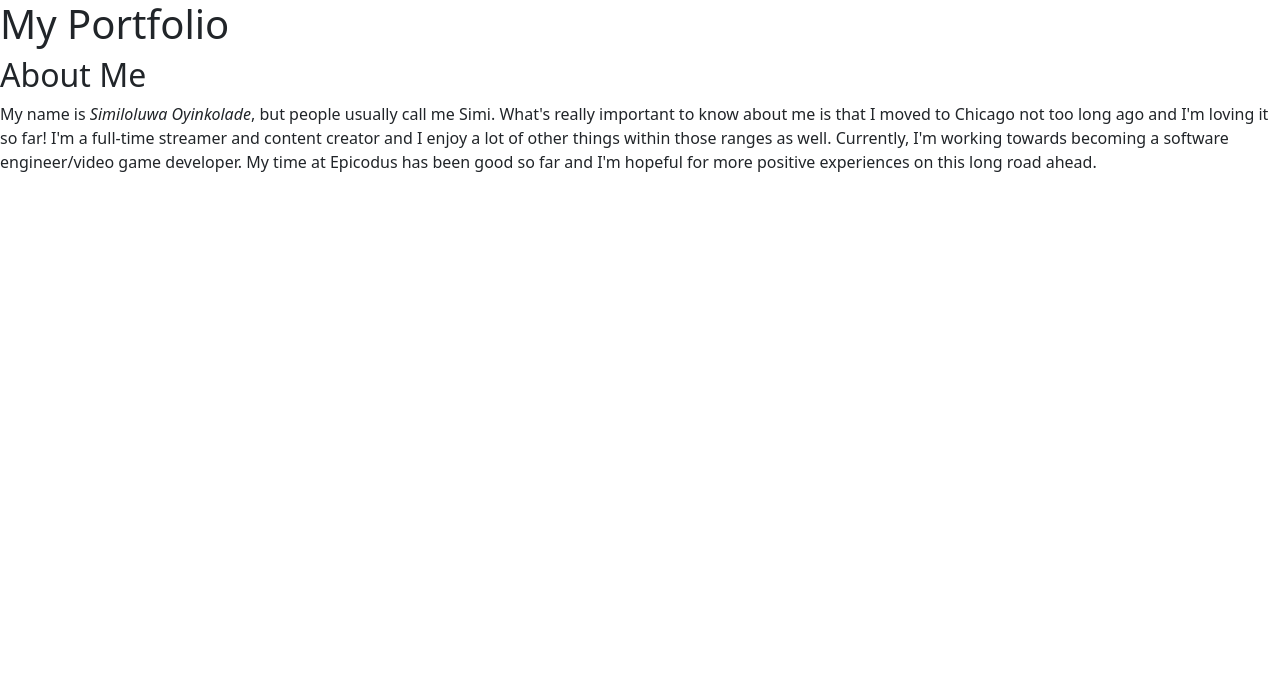
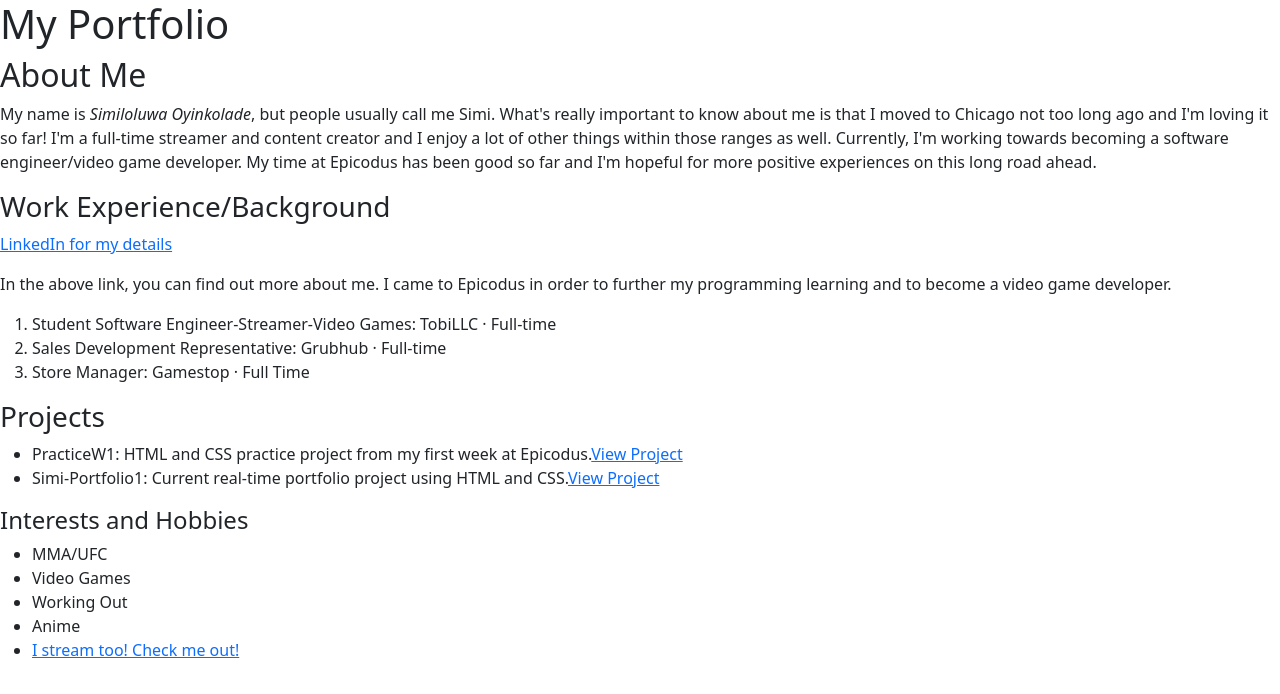
Before and after one commit to simioyin222/React-Js-Portfolio, a React (Create React App) app: page / in a window 1280 px wide. Shown: the top 694 px of the page. Built offline with nearby package versions, Linux system fonts and the light colour scheme.

Commit message:
removed routes and put normal deafults for one page

```diff
--- a/src/App.js
+++ b/src/App.js
@@ -1,5 +1,4 @@
 import React from 'react';
-import { BrowserRouter as Router, Route, Routes } from 'react-router-dom';
 import Header from './components/Header';
 import About from './components/About';
 import Work from './components/Work';
@@ -9,20 +8,14 @@ import 'bootstrap/dist/css/bootstrap.min.css';
 
 function App() {
   return (
-    <Router>
+    <div>
       <Header />
-      <Routes>
+      <About />
+      <Work />
+      <Projects />
+      <Interests />
 
-        <Route path="/" element={<About />} />
-
-
-        <Route path="/about" element={<About />} />
-        <Route path="/work" element={<Work />} />
-        <Route path="/projects" element={<Projects />} />
-        <Route path="/interests" element={<Interests />} />
-
-      </Routes>
-    </Router>
+    </div>
   );
 }
 
```
